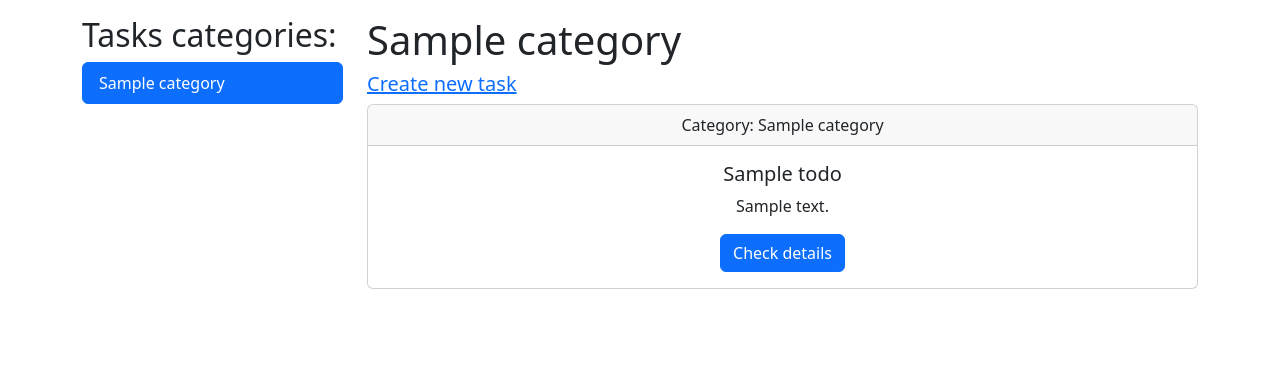
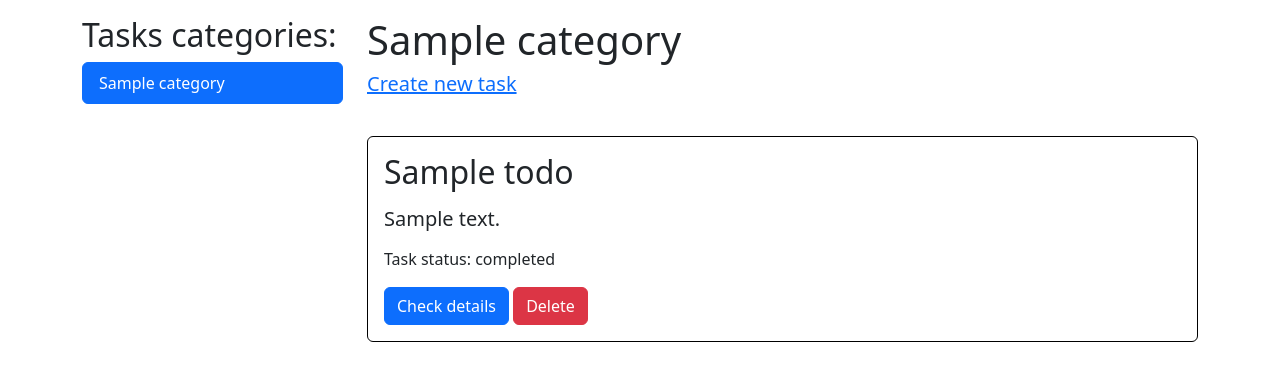
Before and after one commit to okuzmenko31/Django-TodoList, a Django app: a page that uses Todo/templates/Todo/tasks_by_category.html in a window 1280 px wide. Shown: the part 56-437 px from the top of the page. Run offline with Django 4.2, Linux system fonts and the light colour scheme; a user stored in the database is signed in; tables that the repository leaves empty hold one stand-in row (values such as "Sample post").

Commit message:
Some not important updates

```diff
--- a/Todo/forms.py
+++ b/Todo/forms.py
@@ -37,6 +37,7 @@ class TaskCreation(forms.ModelForm):
             'title': forms.TextInput(attrs={'class': 'form-control'}),
             'description': forms.Textarea(attrs={'class': 'form-control', 'rows': 5}),
             'category': forms.Select(attrs={'class': 'form-control'}),
+            # 'date': forms.DateInput(attrs={'class': 'form-control'})
         }
 
 
@@ -46,6 +47,7 @@ class TaskUpdate(forms.ModelForm):
     description = forms.CharField(required=False, widget=forms.Textarea(attrs={'class': 'form-control', 'rows': 5}))
     category = forms.ModelChoiceField(queryset=Category.objects.all(), required=False,
                                       widget=forms.Select(attrs={'class': 'form-control'}))
+    # date = forms.DateField(required=False, widget=forms.DateInput(attrs={'class': 'form-control'}))
 
     class Meta:
         model = Todo
--- a/Todo/models.py
+++ b/Todo/models.py
@@ -1,5 +1,8 @@
+import datetime
+
 from django.contrib.auth.models import User
 from django.db import models
+from django.utils import timezone
 
 
 class Category(models.Model):
@@ -20,6 +23,7 @@ class Todo(models.Model):
     description = models.TextField(blank=True, verbose_name='Description of task')
     complete = models.BooleanField(default=False, verbose_name='The task completed or not?')
     created = models.DateTimeField(auto_now_add=True)
+    # date = models.DateField(default=timezone.now().strftime('%Y-%m-%d'), verbose_name='Deadline', blank=True)
     category = models.ForeignKey(Category, on_delete=models.PROTECT, null=True, verbose_name='Category')
 
     def __str__(self):
@@ -28,4 +32,4 @@ class Todo(models.Model):
     class Meta:
         verbose_name = 'Todo'
         verbose_name_plural = 'Todos'
-        ordering = ['complete']
+        ordering = ['-created']
--- a/Todo/templates/Todo/task_detail.html
+++ b/Todo/templates/Todo/task_detail.html
@@ -18,7 +18,7 @@
     <br>
     <br>
 
-    <div class="card text-center">
+    <div class="card" style="margin-top: 40px">
         <div class="card-body">
             <h2 class="card-title">{{ task.title }}</h2>
             <p class="card-text"><h5>{{ task.description }}</h5></p>
@@ -31,7 +31,7 @@
             {% if task.complete %}
                 <a href="{% url 'delete' task.id %}" class="btn btn-danger">Delete</a>
             {% else %}
-                <a href="{% url 'update' task.category.slug task.id %}" class="btn btn-primary">Update</a>
+                <a href="{% url 'update' task.category.slug task.id %}" class="btn btn-success">Update</a>
                 <a href="{% url 'delete' task.id %}" class="btn btn-danger">Delete</a>
             {% endif %}
 
--- a/Todo/templates/Todo/tasks_by_category.html
+++ b/Todo/templates/Todo/tasks_by_category.html
@@ -13,7 +13,7 @@
     {% if 'tasks' in category.name %}
         <h1>{{ category.name }}</h1>
     {% else %}
-    <h1>{{ category.name }}</h1>
+        <h1>{{ category.name }}</h1>
     {% endif %}
 
     {% if tasks|length > 0 %}
@@ -24,14 +24,22 @@
     {% if tasks|length > 0 %}
 
         {% for task in tasks %}
-            <div class="card text-center">
-                <div class="card-header">
-                    Category: {{ task.category.name }}
-                </div>
+            <div class="card" style="border-width: 1px; border-color: black !important; margin-top: 40px">
                 <div class="card-body">
-                    <h5 class="card-title">{{ task.title }}</h5>
-                    <p class="card-text">{{ task.description|truncatewords:7 }}</p>
+                    <h2 class="card-title">{{ task.title }}</h2>
+                    <p class="card-text"><h5>{{ task.description|truncatewords:7 }}</h5></p>
+                    {% if task.complete %}
+                        <p class="card-text">Task status: completed</p>
+                    {% else %}
+                        <p class="card-text">Task status: not completed</p>
+                    {% endif %}
                     <a href="{% url 'detail' task.category.slug task.id %}" class="btn btn-primary">Check details</a>
+                    {% if task.complete %}
+                        <a href="{% url 'delete' task.id %}" class="btn btn-danger">Delete</a>
+                    {% else %}
+                        <a href="{% url 'update' task.category.slug task.id %}" class="btn btn-success">Update</a>
+                        <a href="{% url 'delete' task.id %}" class="btn btn-danger">Delete</a>
+                    {% endif %}
                 </div>
             </div>
         {% endfor %}
--- a/Todo/views.py
+++ b/Todo/views.py
@@ -56,9 +56,9 @@ def user_task_creation(request):
             task.save()
 
             subject = f'TODO LIST - {request.user.username} You successfully created new task!'
-            message = f'Your task\n\n' \
-                      f'{task.title}\n\n\n' \
-                      f'{task.description}\n\n\n' \
+            message = f'Your task:\n\n' \
+                      f'Task title: {task.title}\n' \
+                      f'Task description: {task.description}\n' \
                       f'{task.category}\n\n\n'
             send_mail(subject, message, 'kuzmenkowebdev@gmail.com', [request.user.email])
 
@@ -98,6 +98,7 @@ def task_update(request, task_id, cat_slug):
     task_title = task.title
     task_desc = task.description
     task_cat = task.category
+    # task_date = task.date
 
     cat_slug = Category.objects.get(slug=cat_slug)
 
@@ -108,6 +109,7 @@ def task_update(request, task_id, cat_slug):
             complete = form.cleaned_data['complete']
             description = form.cleaned_data['description'] or task_desc
             category = form.cleaned_data['category'] or task_cat
+            # date = form.cleaned_data['date'] or task_date
 
             Todo.objects.update(id=task_id, user=request.user, title=title, complete=complete, description=description,
                                 category=category)
```
Also changed, not shown: Todo/templates/Todo/user_tasks.html (+14 -3 lines).
